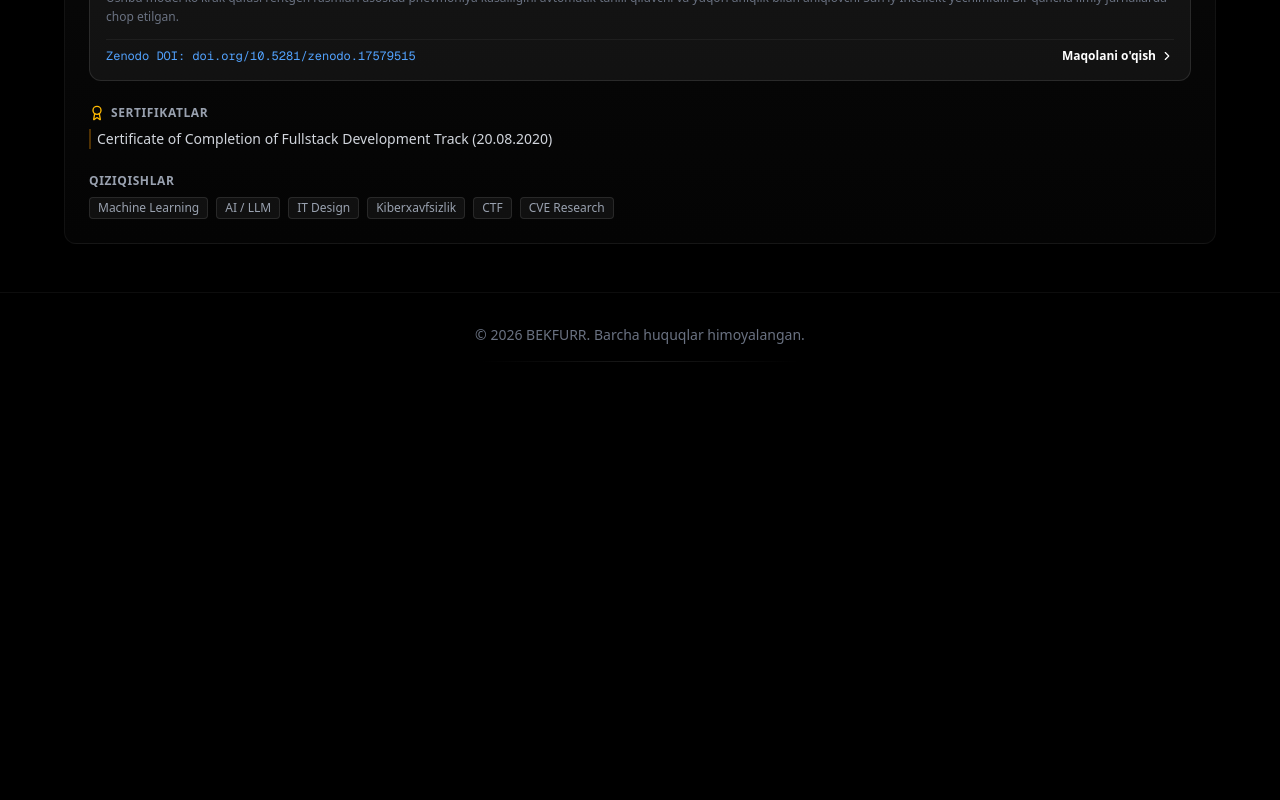
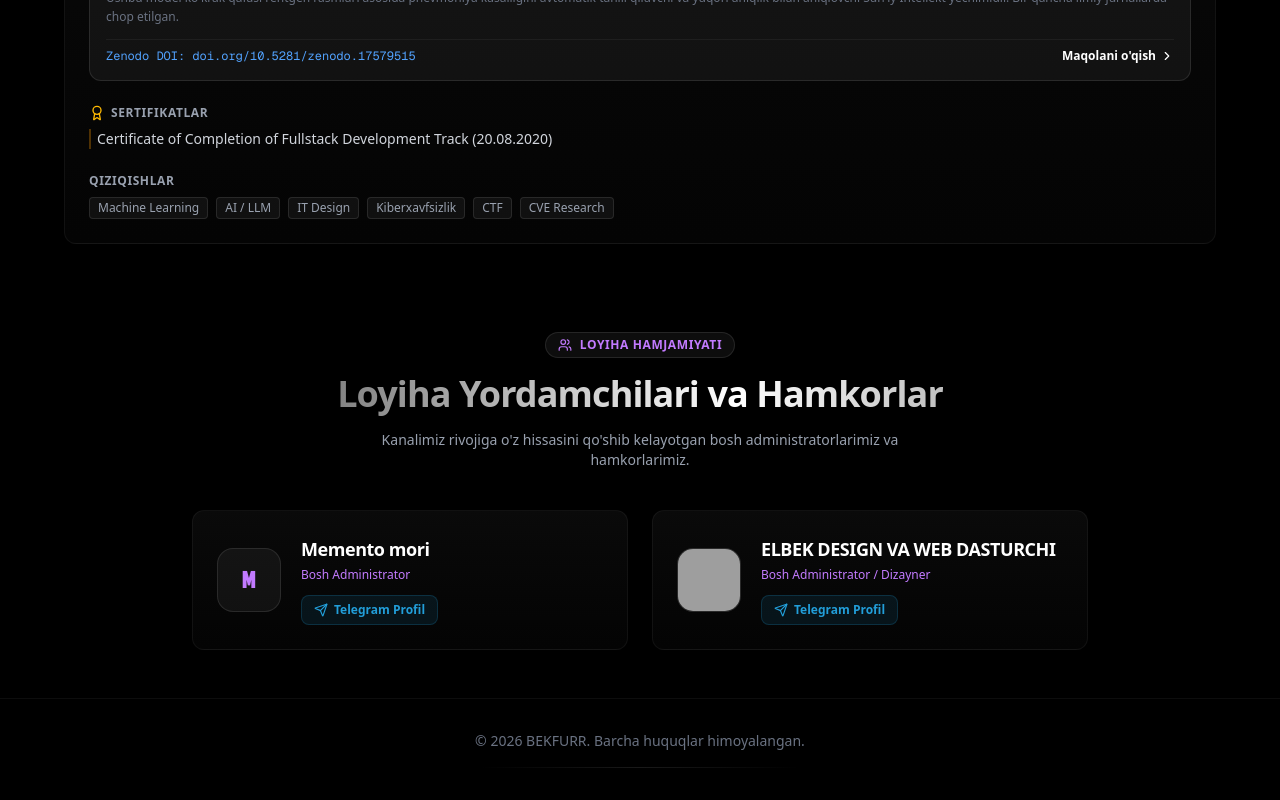
Before and after one commit to bekfurr/yosh-avlod-kanali, a Next.js app: page /author in a window 1280 px wide. Shown: the part 1507-2307 px from the top of the page. Before the commit the page ends 1901 px from the top, so only its background shows below. Built offline with nearby package versions, Linux system fonts and the light colour scheme; grey boxes are pictures that could not be loaded.

Commit message:
coautors

```diff
--- a/src/app/author/page.tsx
+++ b/src/app/author/page.tsx
@@ -17,7 +17,8 @@ import {
   Globe,
   Sparkles,
   Layers,
-  ChevronRight
+  ChevronRight,
+  Users
 } from 'lucide-react';
 import Section from '@/components/ui/Section';
 import Card from '@/components/ui/Card';
@@ -114,6 +115,21 @@ export default function AuthorPage() {
     'Kiberxavfsizlik',
     'CTF',
     'CVE Research',
+  ];
+
+  const partners = [
+    {
+      name: 'Memento mori',
+      role: 'Bosh Administrator',
+      telegram: 'https://t.me/Mementomori_2255',
+      avatar: null
+    },
+    {
+      name: 'ELBEK DESIGN VA WEB DASTURCHI',
+      role: 'Bosh Administrator / Dizayner',
+      telegram: 'https://t.me/elbekdesign_va_webdasturchi',
+      avatar: '/elbek.png'
+    }
   ];
 
   return (
@@ -380,6 +396,70 @@ export default function AuthorPage() {
           </motion.div>
         </motion.div>
 
+        {/* Loyiha yordamchilari va hamkorlar Section */}
+        <Section className="pt-6">
+          <div className="text-center space-y-4 mb-10">
+            <div className="inline-flex items-center gap-2 px-3 py-1 rounded-full bg-white/5 border border-white/10 text-xs font-semibold tracking-wider text-purple-400 uppercase">
+              <Users className="w-3.5 h-3.5" />
+              Loyiha Hamjamiyati
+            </div>
+            <h2 className="text-3xl md:text-4xl font-extrabold tracking-tight">
+              <GradientText animate>Loyiha Yordamchilari va Hamkorlar</GradientText>
+            </h2>
+            <p className="text-gray-400 text-sm max-w-xl mx-auto">
+              Kanalimiz rivojiga o&apos;z hissasini qo&apos;shib kelayotgan bosh administratorlarimiz va hamkorlarimiz.
+            </p>
+          </div>
+
+          <div className="grid grid-cols-1 md:grid-cols-2 gap-6 max-w-4xl mx-auto">
+            {partners.map((partner, idx) => (
+              <motion.div
+                key={idx}
+                initial={{ opacity: 0, y: 20 }}
+                whileInView={{ opacity: 1, y: 0 }}
+                viewport={{ once: true }}
+                transition={{ duration: 0.5, delay: idx * 0.1 }}
+              >
+                <Card className="p-6 border-white/5 bg-gradient-to-b from-[#0a0a0a] to-[#040404] hover:border-purple-500/20 transition-all duration-300 flex items-center gap-5">
+                  <div className="relative w-16 h-16 rounded-2xl overflow-hidden bg-white/5 border border-white/10 flex-shrink-0 flex items-center justify-center">
+                    {partner.avatar ? (
+                      <Image
+                        src={partner.avatar}
+                        alt={partner.name}
+                        fill
+                        className="object-cover"
+                      />
+                    ) : (
+                      <span className="text-2xl font-black text-purple-400 font-mono">
+                        {partner.name.charAt(0)}
+                      </span>
+                    )}
+                  </div>
+                  <div className="flex-grow space-y-1">
+                    <h3 className="font-bold text-white text-base md:text-lg tracking-tight">
+                      {partner.name}
+                    </h3>
+                    <p className="text-xs text-purple-400 font-medium">
+                      {partner.role}
+                    </p>
+                    <div className="pt-2">
+                      <a
+                        href={partner.telegram}
+                        target="_blank"
+                        rel="noopener noreferrer"
+                        className="inline-flex items-center gap-1.5 px-3 py-1.5 rounded-lg bg-[#229ED9]/10 hover:bg-[#229ED9] text-[#229ED9] hover:text-white border border-[#229ED9]/20 text-xs font-semibold transition-all duration-300"
+                      >
+                        <Send className="w-3.5 h-3.5" />
+                        <span>Telegram Profil</span>
+                      </a>
+                    </div>
+                  </div>
+                </Card>
+              </motion.div>
+            ))}
+          </div>
+        </Section>
+
       </div>
     </div>
   );
```
Also changed, not shown: 1 other file (tests, documents, lock files or other folders).
